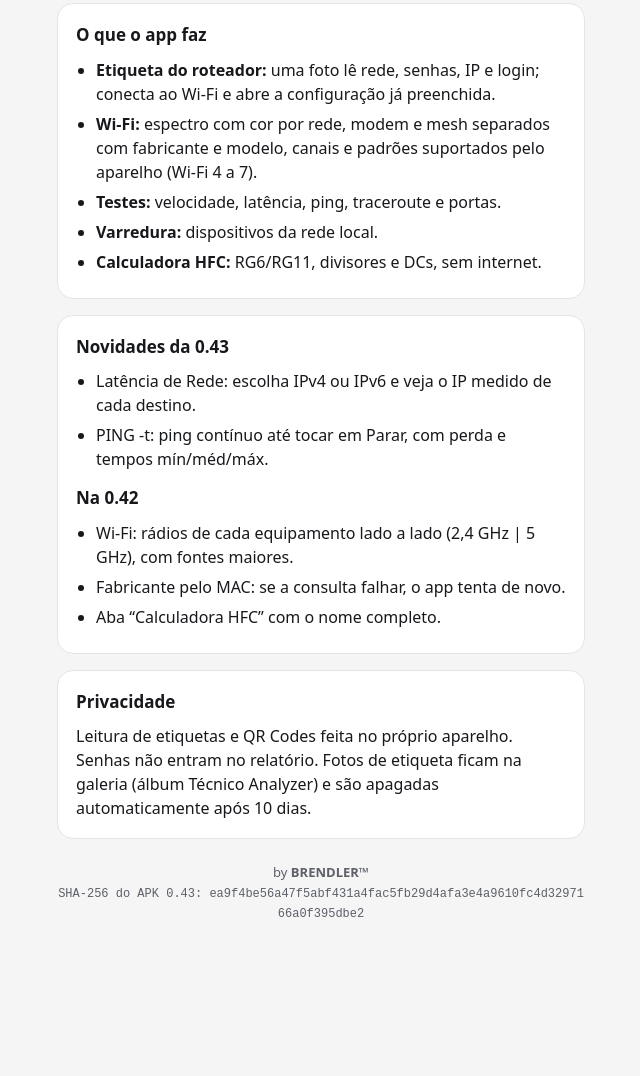
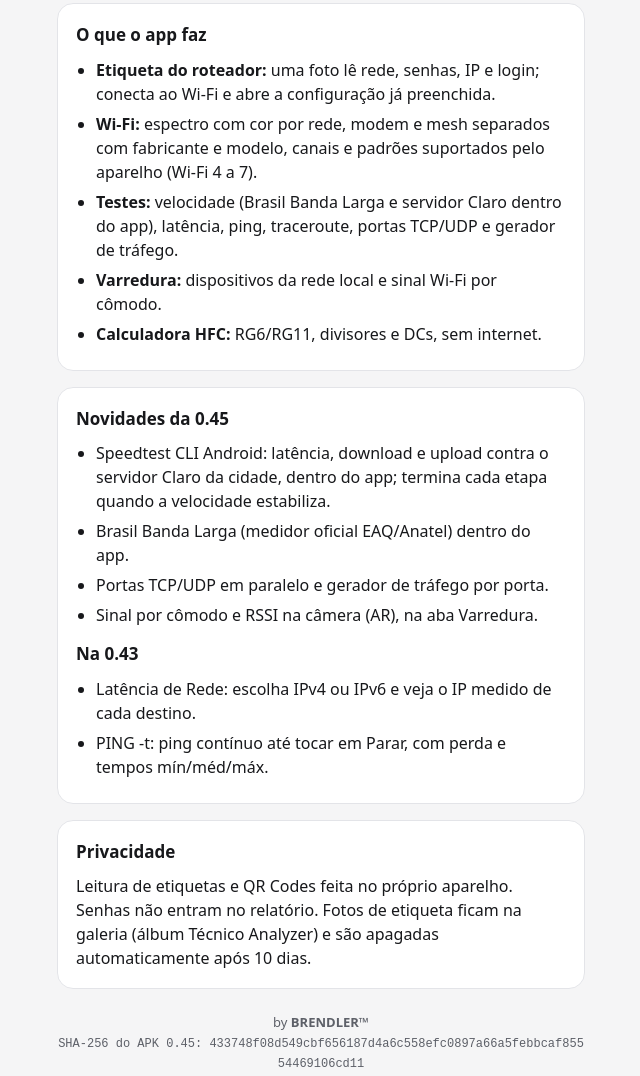
Before and after one commit to fbrendler/tecnico-analyzer-download, a plain HTML site: page index.html in a window 1280 px wide. Shown: the part 1366-2442 px from the top of the page, without its empty margins (319-959 px from the left). Before the commit the page ends 2329 px from the top, so only its background shows below. Drawn offline with Linux system fonts and the light colour scheme.

Commit message:
Página: versão 0.45
Co-Authored-By: Claude Opus 5.5 <noreply@anthropic.com>

```diff
--- a/index.html
+++ b/index.html
@@ -50,7 +50,7 @@
   </div>
 
   <a class="download" href="https://github.com/fbrendler/tecnico-analyzer-download/releases/latest/download/tecnico-analyzer.apk">Baixar para Android</a>
-  <p class="meta">Versão 0.43 · 29 MB · Android 11 ou mais recente</p>
+  <p class="meta">Versão 0.45 · 29 MB · Android 11 ou mais recente</p>
 
   <section class="card">
     <h2>Telas</h2>
@@ -85,23 +85,24 @@
     <ul>
       <li><b>Etiqueta do roteador:</b> uma foto lê rede, senhas, IP e login; conecta ao Wi-Fi e abre a configuração já preenchida.</li>
       <li><b>Wi-Fi:</b> espectro com cor por rede, modem e mesh separados com fabricante e modelo, canais e padrões suportados pelo aparelho (Wi-Fi 4 a 7).</li>
-      <li><b>Testes:</b> velocidade, latência, ping, traceroute e portas.</li>
-      <li><b>Varredura:</b> dispositivos da rede local.</li>
+      <li><b>Testes:</b> velocidade (Brasil Banda Larga e servidor Claro dentro do app), latência, ping, traceroute, portas TCP/UDP e gerador de tráfego.</li>
+      <li><b>Varredura:</b> dispositivos da rede local e sinal Wi-Fi por cômodo.</li>
       <li><b>Calculadora HFC:</b> RG6/RG11, divisores e DCs, sem internet.</li>
     </ul>
   </section>
 
   <section class="card">
-    <h2>Novidades da 0.43</h2>
+    <h2>Novidades da 0.45</h2>
+    <ul>
+      <li>Speedtest CLI Android: latência, download e upload contra o servidor Claro da cidade, dentro do app; termina cada etapa quando a velocidade estabiliza.</li>
+      <li>Brasil Banda Larga (medidor oficial EAQ/Anatel) dentro do app.</li>
+      <li>Portas TCP/UDP em paralelo e gerador de tráfego por porta.</li>
+      <li>Sinal por cômodo e RSSI na câmera (AR), na aba Varredura.</li>
+    </ul>
+    <h2 style="margin-top:14px">Na 0.43</h2>
     <ul>
       <li>Latência de Rede: escolha IPv4 ou IPv6 e veja o IP medido de cada destino.</li>
       <li>PING -t: ping contínuo até tocar em Parar, com perda e tempos mín/méd/máx.</li>
-    </ul>
-    <h2 style="margin-top:14px">Na 0.42</h2>
-    <ul>
-      <li>Wi-Fi: rádios de cada equipamento lado a lado (2,4 GHz | 5 GHz), com fontes maiores.</li>
-      <li>Fabricante pelo MAC: se a consulta falhar, o app tenta de novo.</li>
-      <li>Aba “Calculadora HFC” com o nome completo.</li>
     </ul>
   </section>
 
@@ -112,7 +113,7 @@
 
   <footer>
     by <b>BRENDLER™</b><br>
-    <code>SHA-256 do APK 0.43: ea9f4be56a47f5abf431a4fac5fb29d4afa3e4a9610fc4d3297166a0f395dbe2</code>
+    <code>SHA-256 do APK 0.45: 433748f08d549cbf656187d4a6c558efc0897a66a5febbcaf85554469106cd11</code>
   </footer>
 </main>
 </body>
```
